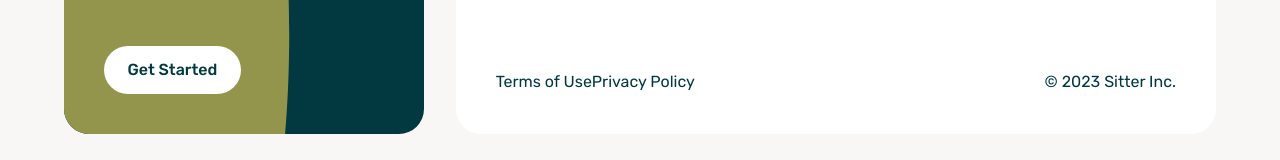
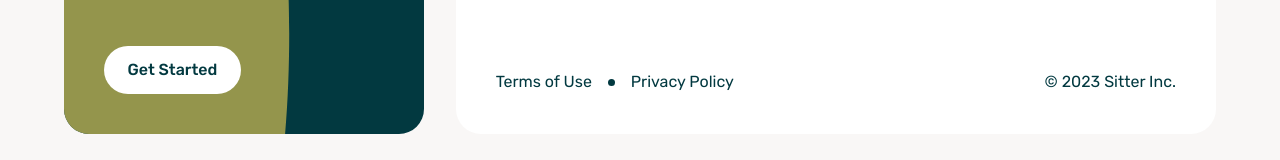
Before and after one commit to samsonc89/otter-replica, a React (Vite) app: page / in a window 1280 px wide. Shown: the part 5078-5238 px from the top of the page. Built offline with nearby package versions, Linux system fonts and the light colour scheme.

Commit message:
Adjust spacing for bottom footer links

```diff
--- a/src/containers/Footer/Footer.jsx
+++ b/src/containers/Footer/Footer.jsx
@@ -55,8 +55,9 @@ const Footer = () => {
             </div>
           </div>
           <div className="footer-row footer-row-bottom">
-            <div className="footer-links-wrapper">
+            <div className="footer-links-wrapper footer-links-bottom">
               <a href="">Terms of Use</a>
+              <div className="footer-dot"></div>
               <a href="">Privacy Policy</a>
             </div>
             <p>© 2023 Sitter Inc.</p>
--- a/src/containers/Footer/footer.css
+++ b/src/containers/Footer/footer.css
@@ -70,7 +70,11 @@
 .footer-links-wrapper {
   display: flex;
   width: 70%;
-  /* justify-content: space-between; */
+}
+
+.footer-links-bottom {
+  align-items: center;
+  gap: 1rem;
 }
 
 .footer-links {
@@ -79,3 +83,10 @@
   gap: 2rem;
   width: 40%;
 }
+
+.footer-dot {
+  height: 7px;
+  width: 7px;
+  background-color: var(--main-text-color);
+  border-radius: 50%;
+}
```
